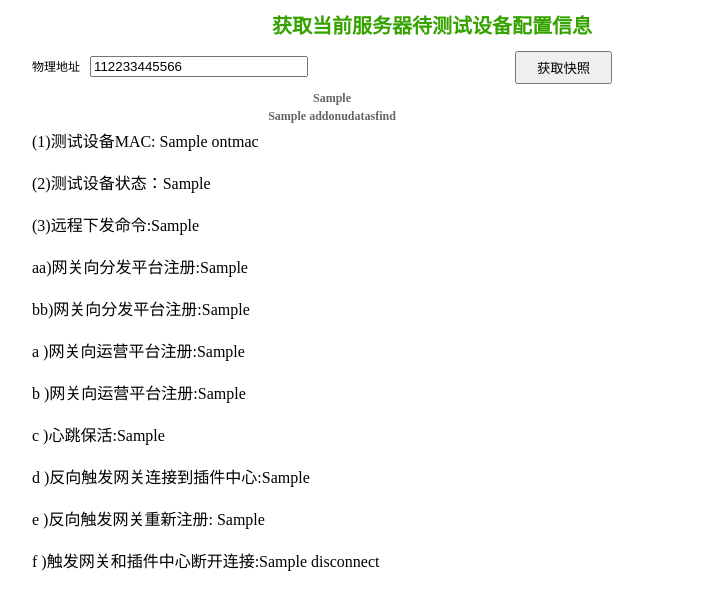
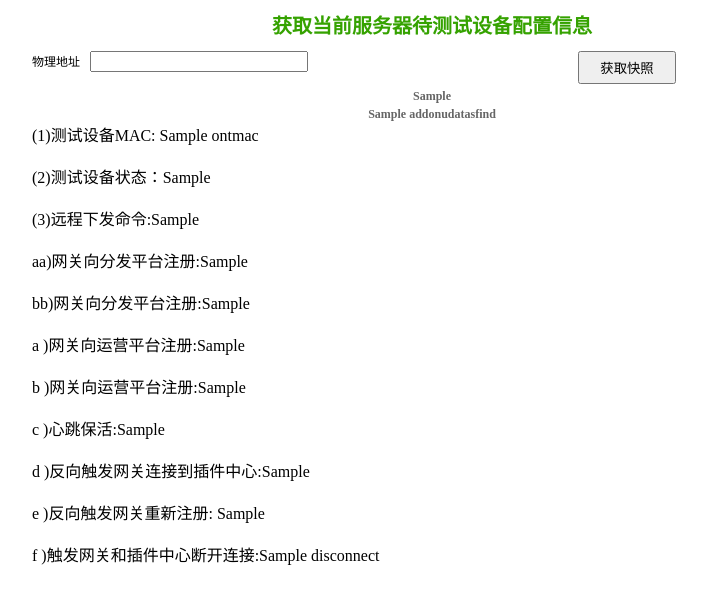
Before and after one commit to zhaojunhhu/DjangoServer, a Django app: template Web/templates/kuaizhao.html in a window 1280 px wide. Shown: the part 206-806 px from the top of the page, without its empty margins (208-915 px from the left). After the commit the page ends 771 px from the top, so only its background shows below. Run offline with Django 3.2, Linux system fonts and the light colour scheme; the template is opened without the code that fills it: most values are stand-ins (such as "Sample title", 1, 10 or a date in 2020).

Commit message:
#2016-7-28  查询onu查询接口后端处理部分部分，调试通过；预设web页面中mac地址输入为“112233445566” #2016-7-29 新增“查询快照页面”，后端接口未调试

```diff
--- a/Web/static/css/css.css
+++ b/Web/static/css/css.css
@@ -45,3 +45,9 @@ h2{ color:#666; float:left; line-height:80px; }
 #mac_popup ul li{height: 25px;}
 #mac_popup li.mouseOver{background-color: gray;}
 #mac_popup li.mouseOut{background-color: #FFFFFF;}
+
+
+.sss li {
+height:10px; /*li的行高，可以控制li的间距*/
+width:100px; /*li的行高，可以控制li的间距*/
+}
--- a/Web/templates/ceshi.html
+++ b/Web/templates/ceshi.html
@@ -36,7 +36,7 @@
                                 <div
                                     style="padding-top: 20px; width: 400px; float: left; padding-bottom: 20px;">
                                     <span>请输入待测试网关MAC地址</span>
-                                    <input name="macAddr" id="macID" style="width: 210px;" maxlength="12" value="112233445566" />
+                                    <input name="macAddr" id="macID" style="width: 210px;" maxlength="12" value="" />
                                 </div>
                             </td>
                         </tr>
--- a/Web/templates/kuaizhao.html
+++ b/Web/templates/kuaizhao.html
@@ -37,31 +37,35 @@
 			</h1>
             <div class="ar-table">
                 <form action="/kuaizhaoinfo/" method="get">
-                    <table width="600" border="0" cellspacing="0" cellpadding="0">
+                    <table width="800" border="0" cellspacing="0" cellpadding="0">
                         <tr>
-                            <td height="20" colspan="2" >
+                            <ul height="20" colspan="2" >
                                 <div
                                     style="padding-top: 2px; width: 400px; float: left; padding-bottom: 2px;">
                                     <span>物理地址&nbsp;&nbsp;</span>
-                                    <input type="text " name="FindMac" id="MacID" style="width: 210px;" maxlength="12" value="112233445566" />
+                                    <input type="text " name="FindMac" id="MacID" style="width: 210px;" maxlength="12" value="" />
                                 </div>
-                            </td>
-                            <td height="20" colspan="2" align="center" style="padding-top: 2px;">
+                            </ul>
+                            <ul height="20" colspan="2" align="center" style="padding-top: 2px;">
                                 <input name="" type="submit" value="获取快照" class="button">
-                            </td>
+                            </ul>
                          </tr>
                         <tr>
                         <tr>
-                            <td height="40" colspan="4" align="center" style="padding-top: 2px;">
+                            <ul height="40" colspan="2" align="center" style="padding-top: 2px;">
                                 <span  style="font-weight: bold; color: #666">{{ ResponseOfServerfind }}</span> <br>
                                 <span  style="font-weight: bold; color: #666">{{ addonudatasfind }}</span><br>
-                            </td>
+                            </ul>
                         </tr>
                         <tr>
-                            <td height="40" colspan="4" style="padding-top: 2px;">
+                            <ul height="160" colspan="2" >
                                 <li> (1)测试设备MAC:  {{ ONTMac }}</li><br>
                                 <li> (2)测试设备状态：{{ CmdFlag }}</li><br>
                                 <li> (3)远程下发命令:{{ CmdType }}</li><br>
+                            </ul>
+                        </tr>
+                        <tr>
+                            <td height="40" colspan="2">
                                 <li> aa)网关向分发平台注册:{{ FenFaBoot }}</li><br>
                                 <li> bb)网关向分发平台注册:{{ FenFaRegister }}</li><br>
                                 <li> a )网关向运营平台注册:{{ YunYingBoot }}</li><br>
--- a/Web/templates/wgnlcs.html
+++ b/Web/templates/wgnlcs.html
@@ -44,7 +44,7 @@
 							<div
 								style="padding-top: 20px; width: 400px; float: left; padding-bottom: 20px;">
 								<span>选择网关mac</span>
-								<input name="macAddr" id="macID" style="width: 210px;"  maxlength="12" value="112233445566" />
+								<input name="macAddr" id="macID" style="width: 210px;"  maxlength="12" value="" />
 							</div>
 						</td>
 					</tr>
@@ -62,7 +62,7 @@
 val=1
 [CMD]
 cmdname1=6.5 查询CPU占用率
-cmdinfo1={"RPCMethod":"Post" , "ID":0000,"Plugin_Name": "test","Version":"1.0","Parameter":
+cmdinfo1={"RPCMethod":"Post" , "ID":0,"Plugin_Name": "test","Version":"1.0","Parameter":
 cmdpara1={"CmdType":"QUERY_CPU_INFO", "SequenceId":"1234567b"}
                             </textarea>
                             <br>
```
